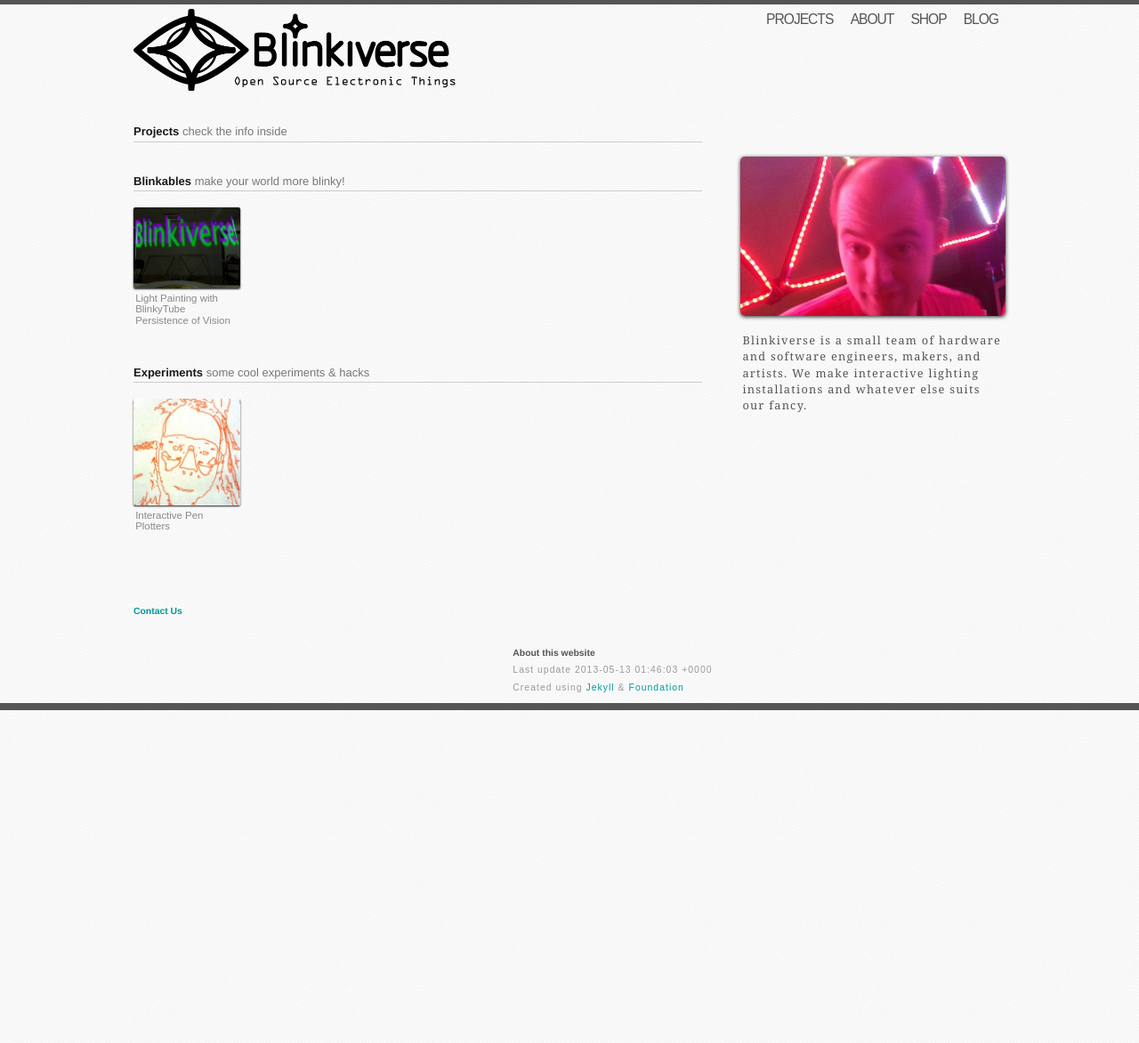
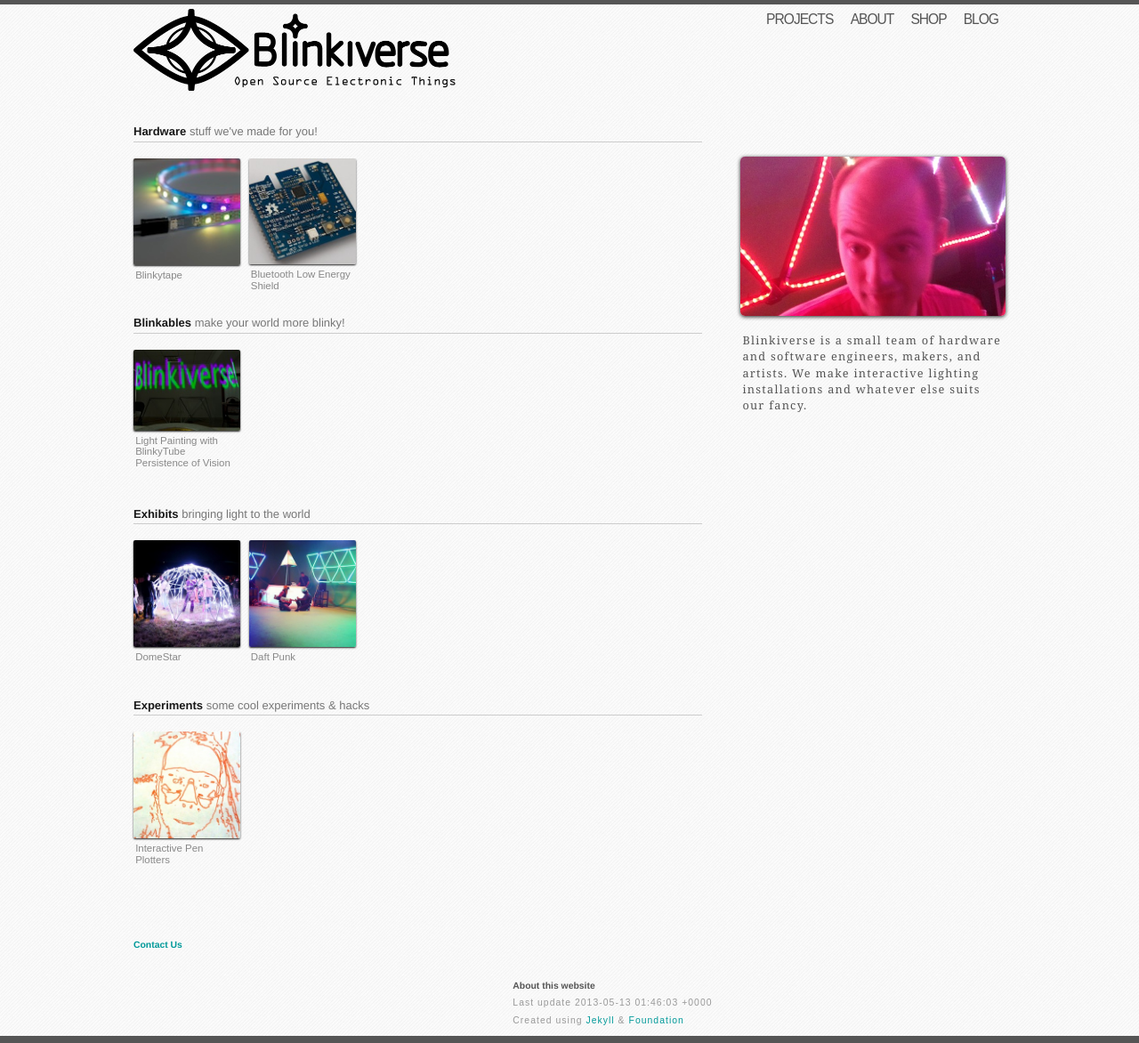
Before and after one commit to jravetch/blinkinlabs.github.io, a Jekyll site: the page built from index.html, in a window 1280 px wide. Shown: the whole page at 89% size. Built offline with Jekyll 4.4.1, drawn with Linux system fonts in a browser that asks for light colours; the list of posts is cut into pages by our own code; before the commit the page ends 900 px from its top, so only the background shows below that.

Commit message:
Show hardware/exhibits on main. Reorder hardware.

```diff
--- a/index.html
+++ b/index.html
@@ -7,13 +7,13 @@ title: Main
 	<div class="eight columns" >
 
 		<div class="foundation-header">
-			<h2 class="correctme">Projects
-        <span class="subheader">check the info inside</span>
+			<h2 class="correctme">Hardware
+        <span class="subheader">stuff we've made for you!</span>
       </h2>
     </div>
     <ul class="block-grid five-up  project_preview">
       {% for project in site.posts %}
-        {% if project.category contains 'project' %}
+        {% if project.category contains 'hardware' %}
           <li class="{{project.type}} ">
             <a href="{{ project.url | replace:'index.html','' }}">
 
@@ -46,6 +46,28 @@ title: Main
         {% endif %}
       {% endfor %}
 		</ul>
+
+		<div class="foundation-header">
+			<h2 class="correctme">Exhibits
+        <span class="subheader">bringing light to the world</span>
+      </h2>
+    </div>
+    <ul class="block-grid five-up  project_preview">
+      {% for project in site.posts %}
+        {% if project.category contains 'exhibit' %}
+          <li class="{{project.type}} ">
+            <a href="{{ project.url | replace:'index.html','' }}">
+
+                <img src="/images/{{project.img|downcase}}/preview.jpg" alt="{{project.title}} project"/>
+              <p> {{project.title }}  </p>
+              <div class="project_preview_desc project_preview_desc hide-on-phones hide-on-desktops hide-on-tablets">  <!-- {{project.desc}} --> </div>
+
+
+            </a>
+          </li>
+        {% endif %}
+      {% endfor %}
+    </ul>
 
     <div class="foundation-header">
       <h2 id="hacks">Experiments
```
Also changed, not shown: hardware/_posts/2013-04-17-blinkytape.md (renamed from hardware/_posts/2012-11-17-blinkytape.md).
